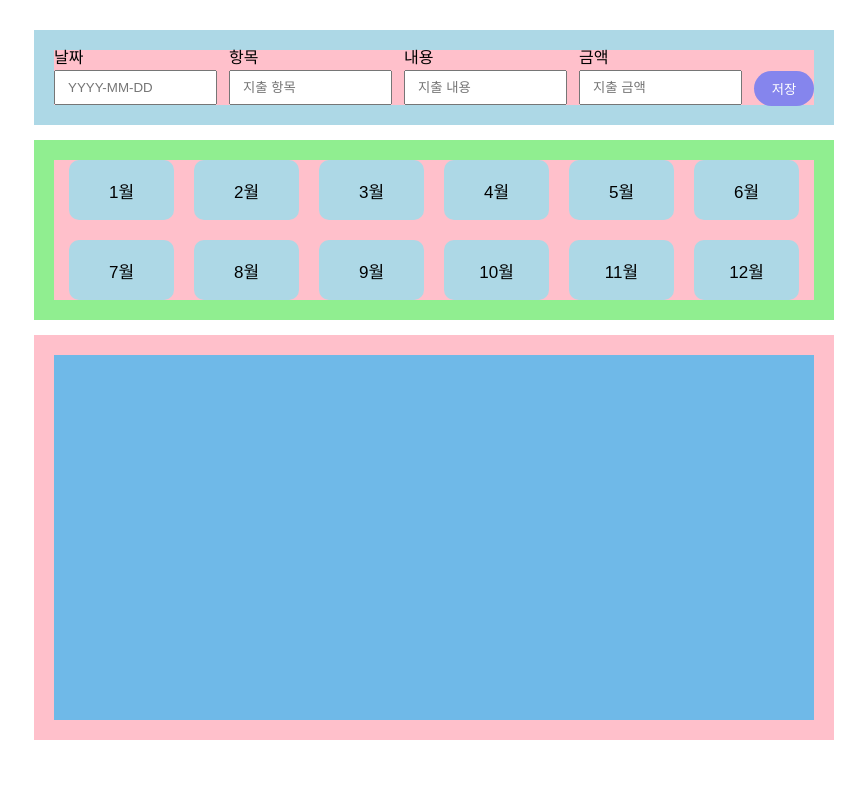
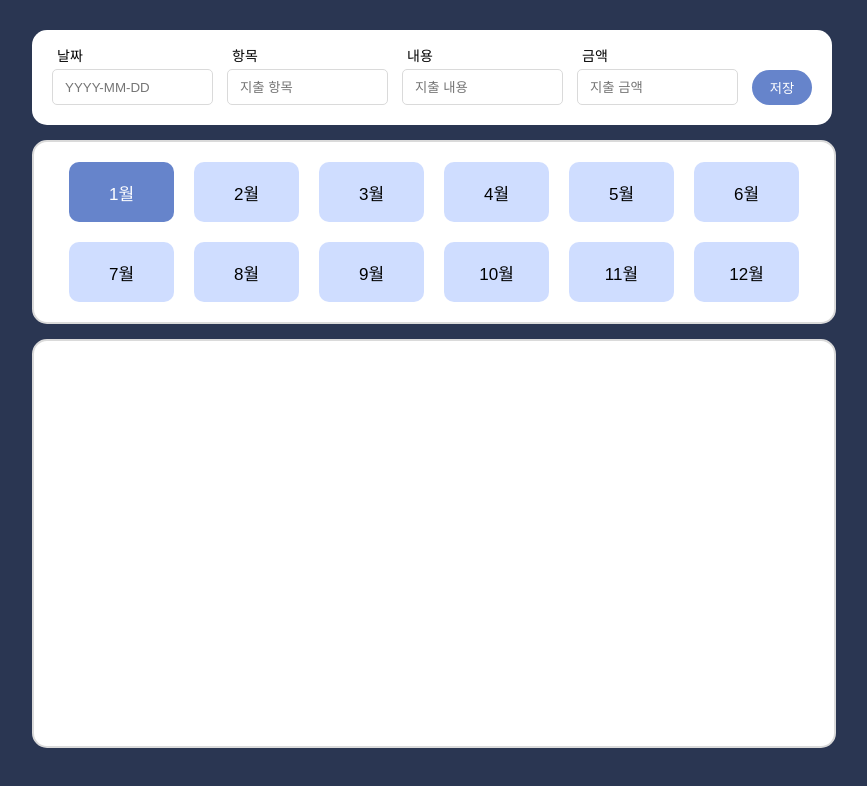
Before and after one commit to oneieo/react-skilled-project, a React (Vite) app: page / in a window 1280 px wide. Shown: the top 786 px of the page, without its empty margins (206-1073 px from the left). Built offline with nearby package versions, Linux system fonts and the light colour scheme.

Commit message:
update: 스타일 수정

```diff
--- a/src/App.jsx
+++ b/src/App.jsx
@@ -11,7 +11,7 @@ function App() {
   const [description, setDescription] = useState("");
   const [contents, setContents] = useState([]);
 
-  const [clickedMonth, setClickedMonth] = useState(null);
+  const [clickedMonth, setClickedMonth] = useState(1);
 
   {
     /*
@@ -26,7 +26,7 @@ function App() {
   📆 월별 버튼 섹션(MonthlySection.jsx)
    - ✅ 월을 클릭했을 때 어떤 탭이 활성화되었는지 styled-components의 조건부 스타일링 하기
    - ✅ 버튼 눌렀을 때 당월 데이터만 가져오기...
-   - 🚧 화면 처음 로딩시 1월에 포커싱??
+   - ✅ 화면 렌더링시 1월 버튼 활성화된 상태로 로딩(clickedMonth의 초기값을 1로 줌(month===1))
 
   💰 지출내역섹션(Expenditure.jsx)
    - 🚧 금액부분에 천 단위마다 "," 넣어서 가독성있게 만들어주기
--- a/src/GlobalStyle.jsx
+++ b/src/GlobalStyle.jsx
@@ -9,6 +9,7 @@ body {
     display: flex;
     justify-content: center;
     align-items: center;
+    background-color: #2a3652;
   }
 `;
 
--- a/src/components/Expenditure.jsx
+++ b/src/components/Expenditure.jsx
@@ -9,26 +9,30 @@ const Wrapper = styled.div`
   align-items: center;
   margin-top: 15px;
   margin-bottom: 20px;
-  background-color: pink;
+  background-color: #ffffff;
+  border: 2px solid #dadada;
+  border-radius: 15px;
 `;
 
 const Boxes = styled.div`
   width: 760px;
-  height: 365px;
+  height: 375px;
   display: flex;
   flex-direction: column;
   align-items: center;
-  background-color: #6fb9e8;
+  background-color: #ffffff;
   gap: 15px;
 `;
 
 const Box = styled.div`
   width: 760px;
-  height: 61px;
+  height: 60px;
   display: flex;
   flex-direction: column;
   justify-content: center;
-  background-color: #7ce079;
+  background-color: #ffffff;
+  border: 2px solid #dadada;
+  border-radius: 15px;
   cursor: pointer;
 `;
 
@@ -38,8 +42,8 @@ const Texts = styled.div`
   display: flex;
   justify-content: space-between;
   align-items: center;
-  margin-left: 30px;
-  margin-right: 30px;
+  margin-left: 20px;
+  margin-right: 20px;
 `;
 
 const Left = styled.div`
@@ -54,7 +58,9 @@ const Date = styled.span`
   height: 16px;
   display: flex;
   align-items: center;
-  font-size: 14px;
+  margin-bottom: 3px;
+  font-size: 13px;
+  color: grey;
 `;
 
 const ExpenditureDetail = styled.span`
@@ -64,6 +70,8 @@ const ExpenditureDetail = styled.span`
   align-items: center;
   font-size: 16px;
   font-weight: bold;
+  color: #343aa3;
+  overflow: hidden;
 `;
 
 const Right = styled.div`
@@ -83,6 +91,7 @@ const ExpenditureAmount = styled.span`
   align-items: center;
   font-size: 16px;
   font-weight: bold;
+  color: #343aa3;
 `;
 
 const Expenditure = ({ contents, clickedMonth }) => {
--- a/src/components/InputSection.jsx
+++ b/src/components/InputSection.jsx
@@ -6,10 +6,12 @@ const Wrapper = styled.div`
   width: 800px;
   height: 95px;
   margin-top: 30px;
-  background-color: lightblue;
   display: flex;
   justify-content: center;
   align-items: center;
+  background-color: #ffffff;
+  //border: 2px solid #dadada;
+  border-radius: 15px;
 `;
 
 const Boxes = styled.div`
@@ -18,7 +20,7 @@ const Boxes = styled.div`
   display: flex;
   justify-content: space-between;
   align-items: center;
-  background-color: pink;
+  background-color: #ffffff;
   gap: 10px;
 `;
 
@@ -32,26 +34,43 @@ const Label = styled.label`
   width: 160px;
   height: 15px;
   margin-bottom: 5px;
+  text-indent: 5px;
+  font-size: 14px;
 `;
 
 const Input = styled.input`
   width: 155px;
   height: 35px;
   text-indent: 10px;
+  border: 1px solid #dadada;
+  border-radius: 5px;
+  &::selection {
+    background-color: #ffd5d5;
+    //color: black;
+  }
+  &:focus {
+    outline: none;
+    background-color: #e8e8e8;
+  }
 `;
 
 const Button = styled.button`
   width: 60px;
-  margin-top: 21px;
+  margin-top: 19px;
   height: 35px;
   display: flex;
   justify-content: center;
   align-items: center;
-  background-color: #8585ed;
+  background-color: #6684cb;
   color: white;
   border: none;
   border-radius: 50px;
   cursor: pointer;
+
+  &:hover {
+    background-color: #5173c1;
+    transition: 0.3s;
+  }
 `;
 
 const InputSection = ({
@@ -97,7 +116,7 @@ const InputSection = ({
       alert("내용을 모두 입력해주세요.");
       return;
     }
-    if (date.trim().length < 10) {
+    if (date.trim().length > 10 || date.trim().length < 10) {
       alert("날짜는 YYYY-MM-DD 형식으로 입력하세요.");
       return;
     }
--- a/src/components/MonthlySection.jsx
+++ b/src/components/MonthlySection.jsx
@@ -7,7 +7,9 @@ const Wrapper = styled.div`
   justify-content: center;
   align-items: center;
   margin-top: 15px;
-  background-color: lightgreen;
+  background-color: #ffffff;
+  border: 2px solid #dadada;
+  border-radius: 15px;
 `;
 
 const Boxes = styled.div`
@@ -17,7 +19,7 @@ const Boxes = styled.div`
   flex-wrap: wrap;
   justify-content: center;
   align-items: center;
-  background-color: pink;
+  background-color: #ffffff;
   gap: 20px;
 `;
 
@@ -29,8 +31,14 @@ const MonthBtn = styled.button`
   font-size: 17px;
   // MonthBtn의 prop들(key, color, onClick) 중 color에서
   // 연산을 통해 넘겨받은 컬러(prop.color)로 색상 지정하기
-  background-color: ${(prop) => prop.color};
+  background-color: ${(prop) => prop.$bgColor};
+  color: ${(prop) => prop.$color};
   cursor: pointer;
+  &:hover {
+    background-color: #5b80d5;
+    color: white;
+    transition: 0.3s;
+  }
 `;
 
 // 정적인 데이터는 컴포넌트 외부에 두는 것이 좋음
@@ -48,7 +56,8 @@ const MonthlySection = ({ clickedMonth, setClickedMonth }) => {
           return (
             <MonthBtn
               key={month}
-              color={month === clickedMonth ? "yellow" : "lightblue"}
+              $bgColor={month === clickedMonth ? "#6684cb" : "#cfddff"}
+              $color={month === clickedMonth ? "white" : "black"}
               onClick={() => handleMonthBtn(month)}
             >
               {month}월
--- a/src/pages/Detail.jsx
+++ b/src/pages/Detail.jsx
@@ -6,10 +6,11 @@ const Wrapper = styled.div`
   width: 800px;
   height: 400px;
   margin-top: 30px;
-  background-color: lightblue;
   display: flex;
   justify-content: center;
   align-items: center;
+  background-color: #e8e8e8;
+  border-radius: 15px;
 `;
 
 const Boxes = styled.div`
@@ -19,7 +20,7 @@ const Boxes = styled.div`
   flex-direction: column;
   justify-content: space-between;
   align-items: center;
-  background-color: pink;
+  background-color: #e8e8e8;
   //gap: 5px;
 `;
 
@@ -62,17 +63,10 @@ const Button = styled.button`
   border: none;
   border-radius: 100px;
   color: white;
-  background-color: ${(prop) => prop.color};
+  background-color: ${(prop) => prop.$color};
 `;
 
-const Detail = ({
-  contents,
-  setDate,
-  setItem,
-  setAmount,
-  setDescription,
-  setContents,
-}) => {
+const Detail = ({ contents, setContents }) => {
   const { id } = useParams();
   const matchedContent = contents.find((content) => content.id === id);
   console.log(contents);
@@ -80,17 +74,37 @@ const Detail = ({
   const navigate = useNavigate();
 
   // 1. 날짜, 항목, 내용, 금액을 나타내는 변수명에 useRef로 초기값 설정해주기
-  const contentDate = useRef(matchedContent.date);
-  const contentItem = useRef(matchedContent.item);
-  const contentDescription = useRef(matchedContent.description);
-  const contentAmount = useRef(matchedContent.amount);
+  const refDate = useRef(matchedContent.date);
+  const refItem = useRef(matchedContent.item);
+  const refDescription = useRef(matchedContent.description);
+  const refAmount = useRef(matchedContent.amount);
 
-  const handleModiInput = () => {
-    // 2. onChange 이벤트핸들러 -> 변수명.current에 e.target.value 할당해주기
+  const handleModiInput = (e, type) => {
+    // 2. onChange 이벤트핸들러 -> 변수명.current에 e.target.value 할당해주기.
+    // 인풋 태그마다 쓰여야해서 각 변수를 받을 매개변수 하나 추가하기
+    type.current = e.target.value;
   };
 
   const handleModiBtn = () => {
     // 3. 로컬스토리지도 업데이트
+    // const updatedContents = contents.map((content) => {
+    //   content.id === id
+    //     ? {
+    //         ...content,
+    //         id,
+    //         date: refDate.current,
+    //         item: refItem.current,
+    //         description: refDescription,
+    //         amount: refAmount,
+    //       }
+    //     : content;
+    // });
+
+    // console.log(updatedContents);
+
+    // setContents(updatedContents);
+    // localStorage.setItem("contents", JSON.stringify(updatedContents));
+
     navigate("/");
   };
 
@@ -117,42 +131,46 @@ const Detail = ({
           <Label>날짜</Label>
           <Input
             placeholder="YYYY-MM-DD"
-            value={matchedContent.date}
-            onChange={(e) => setDate(e.target.value)}
+            defaultValue={matchedContent.date}
+            ref={refDate}
+            onChange={(e) => handleModiInput(e, refDate)}
           ></Input>
         </Box>
         <Box>
           <Label>항목</Label>
           <Input
             placeholder="지출 항목"
-            value={matchedContent.item}
-            onChange={(e) => setItem(e.target.value)}
+            defaultValue={matchedContent.item}
+            ref={refItem}
+            onChange={(e) => handleModiInput(e, refItem)}
           ></Input>
         </Box>
         <Box>
           <Label>내용</Label>
           <Input
             placeholder="지출 내용"
-            value={matchedContent.description}
-            onChange={(e) => setDescription(e.target.value)}
+            defaultValue={matchedContent.description}
+            ref={refDescription}
+            onChange={(e) => handleModiInput(e, refDescription)}
           ></Input>
         </Box>
         <Box>
           <Label>금액</Label>
           <Input
             placeholder="지출 금액"
-            value={matchedContent.amount}
-            onChange={(e) => setAmount(e.target.value)}
+            defaultValue={matchedContent.amount}
+            ref={refAmount}
+            onChange={(e) => handleModiInput(e, refAmount)}
           ></Input>
         </Box>
         <ButtonBox>
-          <Button color="#418dff" onClick={handleModiBtn}>
+          <Button $color="#418dff" onClick={handleModiBtn}>
             수정
           </Button>
-          <Button color="#ff5a97" onClick={handleDeleteBtn}>
+          <Button $color="#ff5a97" onClick={handleDeleteBtn}>
             삭제
           </Button>
-          <Button color="#777777" onClick={handleBackBtn}>
+          <Button $color="#777777" onClick={handleBackBtn}>
             뒤로가기
           </Button>
         </ButtonBox>
```
